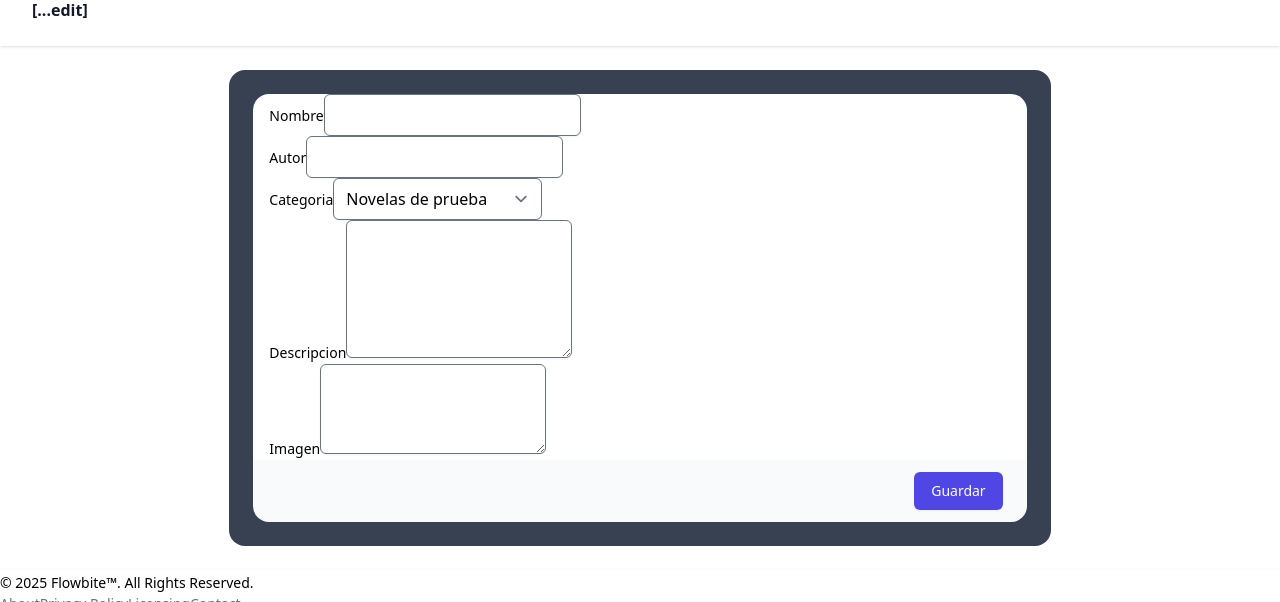
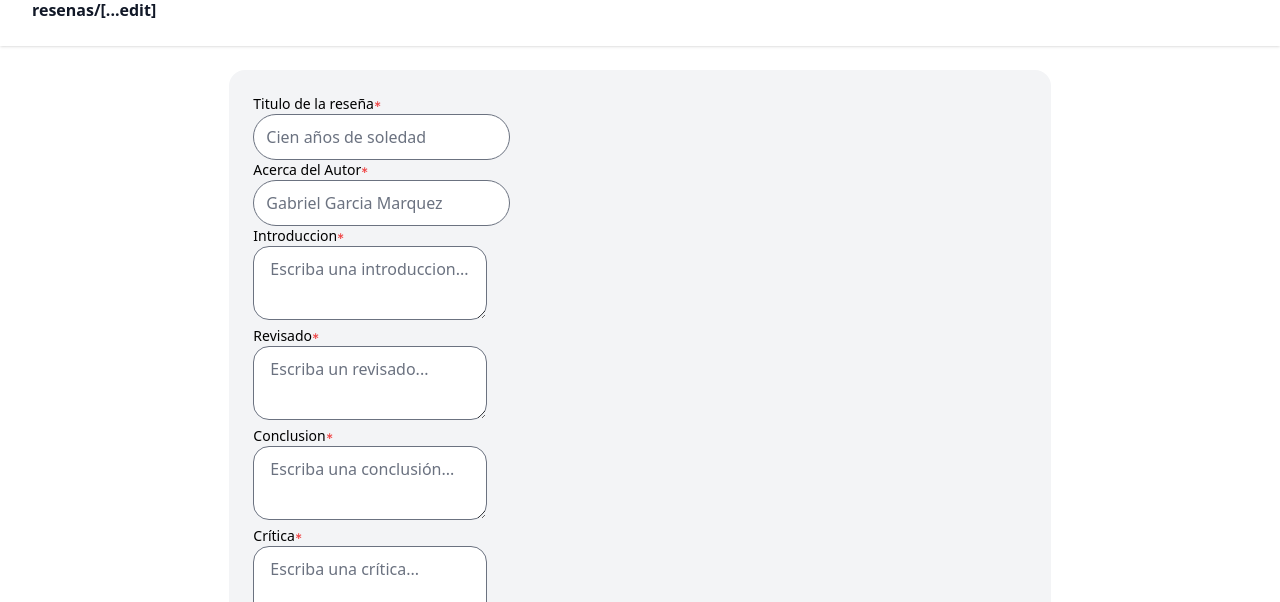
Before and after one commit to MrFabiioo/manager-library, a Next.js app: page /resenas in a window 1280 px wide. Shown: the part 350-952 px from the top of the page. Built offline with nearby package versions, Linux system fonts and the light colour scheme; no server answers.

Commit message:
añadido modulo de editar resena

```diff
--- a/src/Components/formBook.jsx
+++ b/src/Components/formBook.jsx
@@ -1,4 +1,4 @@
-import { useRef, useEffect } from 'react';
+import { useRef } from 'react';
 import { ValidationSchema } from '../Schema/validationSchema';
 import { addBook,updateBook } from 'app/services/books.service';
 import { useRouter } from 'next/navigation';
--- a/src/Components/formResena.jsx
+++ b/src/Components/formResena.jsx
@@ -1,20 +1,48 @@
-export default function FormResena(){
+import { useRef } from 'react';
+export default function FormResena({review}){
+  const formRef = useRef(null);
 
-    return(
-        <form action="">
+  const handleSubmit = async(event)=>{
+    event.prevenDefault();
+    const formData= new FormData(formRef.current)
+    const data ={
+      title: formData.get('title'),
+      aboutAuthor: formData.get('aboutAuthor'),
+      introduction: formData.get('introduction'),
+      review: formData.get('review'),
+      conclusion: formData.get('conclusion'),
+      criticism: formData.get('criticism'),
+    };
+  }
+      return(
+        <form ref={formRef} onSubmit={handleSubmit}>
         <div className="relative mb-6">
         <label className="flex  items-center mb-2 text-gray-600 text-sm font-medium">Titulo de la reseña <svg width="7" height="7" className="ml-1" viewBox="0 0 7 7" fill="none" xmlns="http://www.w3.org/2000/svg">
            <path d="M3.11222 6.04545L3.20668 3.94744L1.43679 5.08594L0.894886 4.14134L2.77415 3.18182L0.894886 2.2223L1.43679 1.2777L3.20668 2.41619L3.11222 0.318182H4.19105L4.09659 2.41619L5.86648 1.2777L6.40838 2.2223L4.52912 3.18182L6.40838 4.14134L5.86648 5.08594L4.09659 3.94744L4.19105 6.04545H3.11222Z" fill="#EF4444" />
          </svg>
         </label>
-        <input type="text" id="default-search" className="block w-full h-11 px-5 py-2.5 leading-7 text-base font-normal shadow-xs text-gray-900 bg-transparent border border-gray-300 rounded-full placeholder-gray-400 focus:outline-none " placeholder="Cien años de soledad" required=""/>
+        <input
+        defaultValue={review?.title}
+        type="text"
+        id="title"
+        name='title'
+        className="block w-full h-11 px-5 py-2.5 leading-7 text-base font-normal shadow-xs text-gray-900 bg-transparent border border-gray-300 rounded-full placeholder-gray-400 focus:outline-none "
+        placeholder="Cien años de soledad"
+        required=""/>
         </div>
         <div className="relative mb-6">
-        <label className="flex  items-center mb-2 text-gray-600 text-sm font-medium">Autor <svg width="7" height="7" className="ml-1" viewBox="0 0 7 7" fill="none" xmlns="http://www.w3.org/2000/svg">
+        <label className="flex  items-center mb-2 text-gray-600 text-sm font-medium">Acerca del Autor <svg width="7" height="7" className="ml-1" viewBox="0 0 7 7" fill="none" xmlns="http://www.w3.org/2000/svg">
            <path d="M3.11222 6.04545L3.20668 3.94744L1.43679 5.08594L0.894886 4.14134L2.77415 3.18182L0.894886 2.2223L1.43679 1.2777L3.20668 2.41619L3.11222 0.318182H4.19105L4.09659 2.41619L5.86648 1.2777L6.40838 2.2223L4.52912 3.18182L6.40838 4.14134L5.86648 5.08594L4.09659 3.94744L4.19105 6.04545H3.11222Z" fill="#EF4444" />
          </svg>
         </label>
-        <input type="text" id="default-search" className="block w-full h-11 px-5 py-2.5 leading-7 text-base font-normal shadow-xs text-gray-900 bg-transparent border border-gray-300 rounded-full placeholder-gray-400 focus:outline-none " placeholder="Gabriel Garcia Marquez" required=""/>
+        <input
+        defaultValue={review?.aboutAuthor}
+        type="text"
+        id="aboutAuthor"
+        name='aboutAuthor'
+        className="block w-full h-11 px-5 py-2.5 leading-7 text-base font-normal shadow-xs text-gray-900 bg-transparent border border-gray-300 rounded-full placeholder-gray-400 focus:outline-none "
+        placeholder="Gabriel Garcia Marquez"
+        required=""/>
         </div>
         <div className="relative mb-6">
         <label className="flex  items-center mb-2 text-gray-600 text-sm font-medium">Introduccion <svg width="7" height="7" className="ml-1" viewBox="0 0 7 7" fill="none" xmlns="http://www.w3.org/2000/svg">
@@ -23,7 +51,12 @@
         </label>
         <div className="flex">
          <div className="relative w-full">
-           <textarea className="block w-full h-40 px-4 py-2.5 text-base leading-7 font-normal shadow-xs text-gray-900 bg-transparent border border-gray-300 rounded-2xl placeholder-gray-400 focus:outline-none resize-none" placeholder="Escriba una introduccion..."></textarea>
+           <textarea
+           defaultValue={review?.introduction}
+           id='introduction'
+           name='introduction'
+           className="block w-full h-40 px-4 py-2.5 text-base leading-7 font-normal shadow-xs text-gray-900 bg-transparent border border-gray-300 rounded-2xl placeholder-gray-400 focus:outline-none resize-none"
+           placeholder="Escriba una introduccion..."></textarea>
          </div>
         </div>
         </div>
@@ -34,7 +67,12 @@
         </label>
         <div className="flex">
          <div className="relative w-full">
-           <textarea className="block w-full h-40 px-4 py-2.5 text-base leading-7 font-normal shadow-xs text-gray-900 bg-transparent border border-gray-300 rounded-2xl placeholder-gray-400 focus:outline-none resize-none" placeholder="Escriba un revisado..."></textarea>
+           <textarea
+           defaultValue={review?.review}
+           id='review'
+           name='review'
+           className="block w-full h-40 px-4 py-2.5 text-base leading-7 font-normal shadow-xs text-gray-900 bg-transparent border border-gray-300 rounded-2xl placeholder-gray-400 focus:outline-none resize-none"
+           placeholder="Escriba un revisado..."></textarea>
          </div>
         </div>
         </div>
@@ -45,7 +83,12 @@
         </label>
         <div className="flex">
          <div className="relative w-full">
-           <textarea className="block w-full h-40 px-4 py-2.5 text-base leading-7 font-normal shadow-xs text-gray-900 bg-transparent border border-gray-300 rounded-2xl placeholder-gray-400 focus:outline-none resize-none" placeholder="Escriba una conclusión..."></textarea>
+           <textarea
+           defaultValue={review?.conclusion}
+           id='conclusion'
+           name='conclusion'
+           className="block w-full h-40 px-4 py-2.5 text-base leading-7 font-normal shadow-xs text-gray-900 bg-transparent border border-gray-300 rounded-2xl placeholder-gray-400 focus:outline-none resize-none"
+           placeholder="Escriba una conclusión..."></textarea>
          </div>
         </div>
         </div>
@@ -56,7 +99,12 @@
         </label>
         <div className="flex">
          <div className="relative w-full">
-           <textarea className="block w-full h-40 px-4 py-2.5 text-base leading-7 font-normal shadow-xs text-gray-900 bg-transparent border border-gray-300 rounded-2xl placeholder-gray-400 focus:outline-none resize-none" placeholder="Escriba una crítica..."></textarea>
+           <textarea
+           defaultValue={review?.criticism}
+           id='criticism'
+           name='criticism'
+           className="block w-full h-40 px-4 py-2.5 text-base leading-7 font-normal shadow-xs text-gray-900 bg-transparent border border-gray-300 rounded-2xl placeholder-gray-400 focus:outline-none resize-none"
+           placeholder="Escriba una crítica..."></textarea>
          </div>
         </div>
         </div>
--- a/src/Components/navbar.jsx
+++ b/src/Components/navbar.jsx
@@ -31,8 +31,8 @@
           <div className="flex space-x-4">
 
             <a href="/" className="rounded-md bg-gray-900 px-3 py-2 text-sm font-medium text-white" aria-current="page">Dashboard</a>
-            <a href="#" className="rounded-md px-3 py-2 text-sm font-medium text-gray-300 hover:bg-gray-700 hover:text-white">Libros</a>
-            <a href="#" className="rounded-md px-3 py-2 text-sm font-medium text-gray-300 hover:bg-gray-700 hover:text-white">Reseñas</a>
+            <a href="/libros" className="rounded-md px-3 py-2 text-sm font-medium text-gray-300 hover:bg-gray-700 hover:text-white">Libros</a>
+            <a href="/resenas" className="rounded-md px-3 py-2 text-sm font-medium text-gray-300 hover:bg-gray-700 hover:text-white">Reseñas</a>
             <a href="http://localhost:5173/" target="_blank" className="rounded-md px-3 py-2 text-sm font-medium text-gray-300 hover:bg-gray-700 hover:text-white">Librería</a>
           </div>
         </div>
--- a/src/app/page.jsx
+++ b/src/app/Libros/page.jsx
@@ -3,16 +3,16 @@
 import { CheckIcon,XCircleIcon } from '@heroicons/react/24/solid';
 import Link from 'next/link';
 import { useEffect, useState } from "react";
-import endPoints from "../services/index";
+import endPoints from "../../services/index";
 import axios from "axios";
-import Modal from "../Components/modal";
+import Modal from "../../Components/modal";
 import FormBook from 'app/Components/formBook';
 import Alert from 'app/Components/alert';
-import useAlert from '../hooks/useAlert';
+import useAlert from '../../hooks/useAlert';
 import { deleteBook } from 'app/services/books.service';
 
 
-export default function Home() {
+export default function Libros() {
   const [openModal,setOpenModal]= useState(false);
   const [books,setBooks]=useState([]);
   const { alert, setAlert, toggleAlert } = useAlert();
@@ -65,7 +65,7 @@
                 <thead className="bg-gray-50">
                   <tr>
                     <th scope="col" className="px-6 py-3 text-left text-xs font-medium text-gray-500 uppercase tracking-wider">
-                      Nombre
+                    imagen | nombre
                     </th>
                     <th scope="col" className="px-6 py-3 text-left text-xs font-medium text-gray-500 uppercase tracking-wider">
                       Categoria
--- a/src/app/resena/page.jsx
+++ /dev/null
@@ -1,11 +0,0 @@
-import FormResena from "app/Components/formResena";
-import Link from 'next/link';
-export default function Resena(){
-
-
-    return(
-      <>
-      <FormResena/>
-      </>
-    );
-};
--- /dev/null
+++ b/src/app/resenas/[...edit]/page.jsx
@@ -0,0 +1,55 @@
+"use client";
+
+import React, { useEffect, useState } from "react";
+import { useParams } from "next/navigation";
+import axios from "axios";
+import endPoints from "../../../services/index";
+import useAlert from "../../../hooks/useAlert";
+import Alert from "../../../Components/alert";
+import FormResena from "app/Components/formResena";
+
+
+export default function Edit() {
+  const [review, setReview] = useState({});
+  const { alert, setAlert, toggleAlert } = useAlert(); // ✅ Agregar useAlert
+  const params = useParams();
+  const id = Array.isArray(params.edit) ? params.edit[1] : params.edit;
+  //console.log('ID REVIEW: '+id)
+
+
+  useEffect(() => {
+    if (!id) return;
+    async function getReview() {
+      try {
+        const response = await axios.get(endPoints.reviews.getReview(id));
+        setReview(response.data);
+        //console.log("AQUI ESTOY REVIEWS: "+review)
+      } catch (error) {
+        console.error(error);
+        setAlert({
+          active: true,
+          message: "ID no encontrado",
+          type: "error",
+          book:"",
+          autoClose: true,
+        });
+      }
+    }
+    getReview();
+  }, [id]);
+
+  return (
+    <>
+      <Alert alert={alert} handleClose={toggleAlert} />
+
+
+
+      <div className="flex justify-center items-center">
+        <div className="bg-gray-100 p-6 w-3/4 md:w-1/2 lg:w-2/3 rounded-2xl ">
+           <FormResena review={review} />
+       </div>
+    </div>
+
+    </>
+  );
+}
--- /dev/null
+++ b/src/app/resenas/page.jsx
@@ -0,0 +1,128 @@
+"use client"
+
+import { CheckIcon,XCircleIcon } from '@heroicons/react/24/solid';
+import Link from 'next/link';
+import { useEffect, useState } from "react";
+import endPoints from "../../services/index";
+import axios from "axios";
+import Modal from "../../Components/modal";
+import FormBook from 'app/Components/formBook';
+import Alert from 'app/Components/alert';
+import useAlert from '../../hooks/useAlert';
+import { deleteBook } from 'app/services/books.service';
+
+
+export default function Resenas() {
+  const [openModal,setOpenModal]= useState(false);
+  const [reviews,setReviews]=useState([]);
+  const { alert, setAlert, toggleAlert } = useAlert();
+
+  useEffect(()=>{
+    async function getReviews() {
+      const response = await axios.get(endPoints.reviews.getAllReviews);
+      setReviews(response.data);
+    }
+    try {
+      getReviews();
+    } catch (error) {
+      console.error(error);
+    }
+  },[])
+  //console.log(endPoints.books.getAllBooks)
+
+  const handleDelete = (id) => {
+    deleteBook(id).then(()=>{window.location.reload();})
+  };
+  return (
+    <>
+    <Alert alert={alert} handleClose={toggleAlert} />
+      <Modal estado={openModal} cambiarEstado={setOpenModal}>
+        <FormBook estado={openModal} cambiarEstado={setOpenModal} setAlert={setAlert} ></FormBook>
+      </Modal>
+      <div className="lg:flex lg:items-center lg:justify-between mb-8">
+        <div className="flex-1 min-w-0">
+          <h2 className="text-2xl font-bold leading-7 text-gray-900 sm:text-3xl sm:truncate">Lista de Libros</h2>
+        </div>
+        <div className="mt-5 flex lg:mt-0 lg:ml-4">
+          <span className="sm:ml-3">
+            <button
+              type="button"
+              className="inline-flex items-center px-4 py-2 border border-transparent rounded-md shadow-sm text-sm font-medium text-white bg-indigo-600 hover:bg-indigo-700 focus:outline-none focus:ring-2 focus:ring-offset-2 focus:ring-indigo-500"
+              onClick={() => setOpenModal(!openModal)}
+            >
+              <CheckIcon className="-ml-1 mr-2 h-5 w-5" aria-hidden="true" />
+              Agregar Libro
+            </button>
+          </span>
+        </div>
+      </div>
+
+      <div className="flex flex-col">
+        <div className="-my-2 overflow-x-auto sm:-mx-6 lg:-mx-8">
+          <div className="py-2 align-middle inline-block min-w-full sm:px-6 lg:px-8">
+            <div className="shadow overflow-hidden border-b border-gray-200 sm:rounded-lg">
+              <table className="min-w-full divide-y divide-gray-200">
+                <thead className="bg-gray-50">
+                  <tr>
+                    <th scope="col" className="px-6 py-3 text-left text-xs font-medium text-gray-500 uppercase tracking-wider">
+                      imagen | nombre reseña
+                    </th>
+                    <th scope="col" className="px-6 py-3 text-left text-xs font-medium text-gray-500 uppercase tracking-wider">
+                      Nombre libro
+                    </th>
+                    <th scope="col" className="px-6 py-3 text-left text-xs font-medium text-gray-500 uppercase tracking-wider">
+                      Autor
+                    </th>
+                    <th scope="col" className="px-6 py-3 text-left text-xs font-medium text-gray-500 uppercase tracking-wider">
+                      Id
+                    </th>
+                    <th scope="col" className="relative px-6 py-3">
+                      <span className="sr-only">Editar</span>
+                    </th>
+                    <th scope="col" className="relative px-6 py-3">
+                      <span className="sr-only">Borrar</span>
+                    </th>
+
+                  </tr>
+                </thead>
+                <tbody className="bg-white divide-y divide-gray-200">
+                  {reviews?.map((review) => (
+                    <tr key={`Product-item-${review.id}`}>
+                      <td className="px-6 py-4 whitespace-nowrap">
+                        <div className="flex items-center">
+                          <div className="flex-shrink-0 h-10 w-10">
+                            <img className="h-10 w-10 rounded-full" src={review.book.image} width={200} height={200} alt="" />
+                          </div>
+                          <div className="ml-4">
+                            <div className="text-sm font-medium text-gray-900">{review.title}</div>
+                          </div>
+                        </div>
+                      </td>
+                      <td className="px-6 py-4 whitespace-nowrap">
+                        <div className="text-sm text-gray-900">{review.book.title}</div>
+                      </td>
+                      <td className="px-6 py-4 whitespace-nowrap">
+                        <span className="px-2 inline-flex text-xs leading-5 font-semibold rounded-full bg-green-100 text-black-800">{review.book.author}</span>
+                      </td>
+                      <td className="px-6 py-4 whitespace-nowrap text-sm text-gray-500">{review.id}</td>
+                      <td className="px-6 py-4 whitespace-nowrap text-right text-sm font-medium">
+                        <Link href={`resenas/edit/${review.id}`} className="text-indigo-600 hover:text-indigo-900">
+                          Editar
+                        </Link>
+                      </td>
+                      <td className="px-6 py-4 whitespace-nowrap text-right text-sm font-medium">
+                        <XCircleIcon className="flex-shrink-0 h-6 w-6 text-gray-400 cursor-pointer" aria-hidden="true" onClick={() => handleDelete(review?.id)}/>
+                      </td>
+                    </tr>
+                  ))}
+                </tbody>
+              </table>
+            </div>
+          </div>
+        </div>
+      </div>
+
+
+    </>
+  );
+}
--- a/src/services/index.js
+++ b/src/services/index.js
@@ -10,6 +10,11 @@
         updateBook:(id)=>`${API}/${VERSION}/books/${id}`,
         deleteBook:(id)=>`${API}/${VERSION}/books/${id}`
     },
+    reviews:{
+        getAllReviews:`${API}/${VERSION}/review`,
+        getReview:(id)=>`${API}/${VERSION}/review/${id}`,
+
+    },
 }
 
 export default endPoints;
```
Also changed, not shown: src/app/Libros/[...edit]/page.jsx (renamed from src/app/[...edit]/page.jsx, +6 -4 lines).
